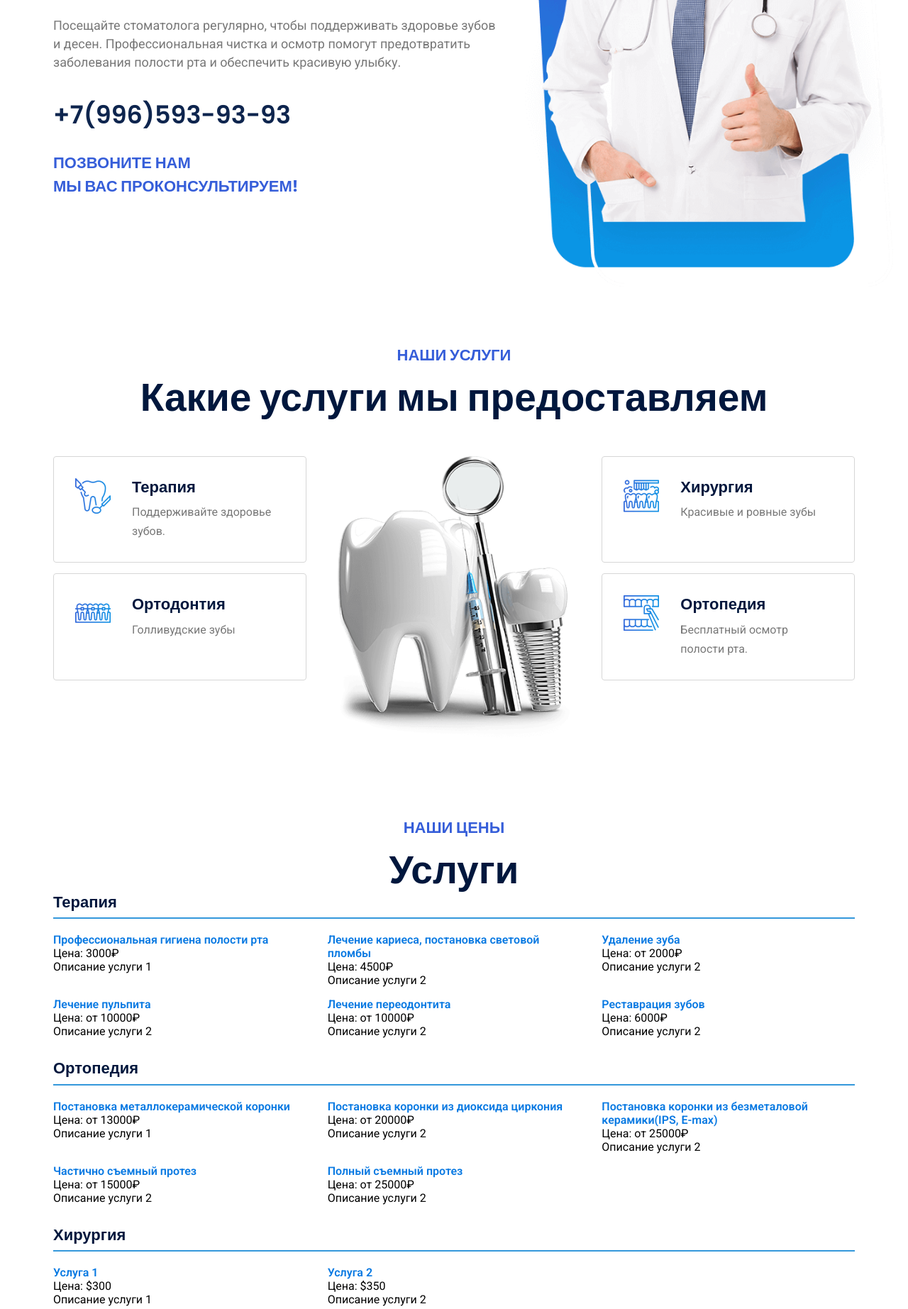
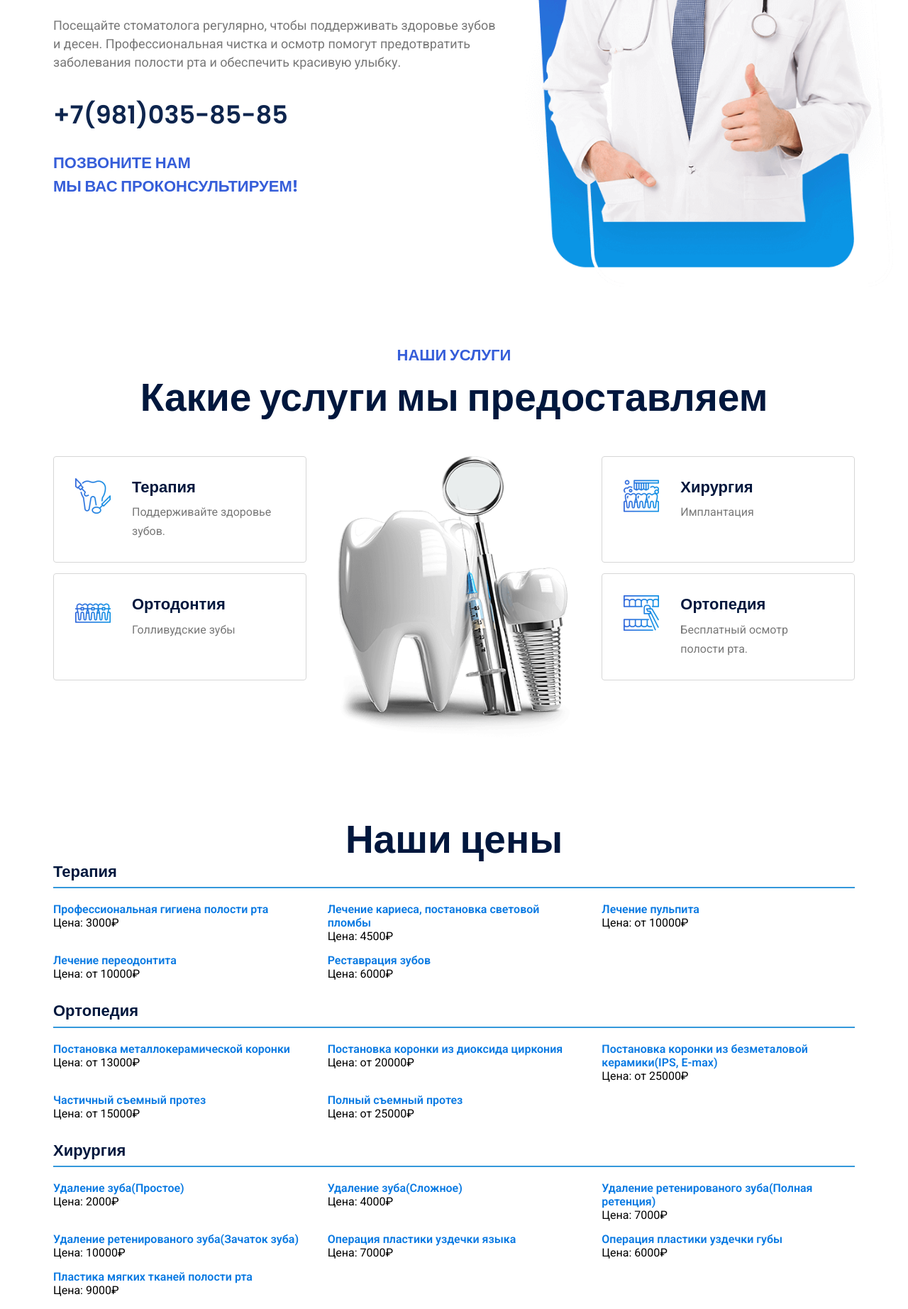
Before and after one commit to BankaiSS/Dent, a Django app: page / in a window 1280 px wide. Shown: the part 543-2388 px from the top of the page at 71% size. Run offline with Django 5.2, Linux system fonts and the light colour scheme; some libraries are stand-ins or nearby versions.

Commit message:
About, price

```diff
--- a/dentist/website/templates/home.html
+++ b/dentist/website/templates/home.html
@@ -76,7 +76,7 @@
               <i class="fab fa-whatsapp"></i>
             </a>
             <li>
-              <a href="https://www.instagram.com/yourprofile/" class="social-link" target="_blank">
+              <a href="https://www.instagram.com/zubnoy_mir_stomatologia/" class="social-link" target="_blank">
                 <i class="fab fa-instagram"></i>
               </a>
             </li>
@@ -164,7 +164,7 @@
               и обеспечить красивую улыбку.
             </p>
 
-            <a href="tel:+7(981)035-85-85" class="phone-number h1 hero-title" style="font-size: 3.5rem;">+7(996)593-93-93</a>
+            <a href="tel:+7(981)035-85-85" class="phone-number h1 hero-title" style="font-size: 3.5rem;">+7(981)035-85-85</a>
             <p class="section-subtitle">Позвоните нам</br> Мы вас проконсультируем!</p>
 
 
@@ -225,7 +225,7 @@
                   <h3 class="h3 card-title">Хирургия</h3>
 
                   <p class="card-text">
-                    Красивые и ровные зубы
+                    Имплантация
                   </p>
                 </div>
 
@@ -291,8 +291,7 @@
 
       <section class="section price" id="price" aria-label="price">
         <div class="container">
-          <p class="section-subtitle text-center">Наши Цены</p>
-          <h2 class="h2 section-title text-center">Услуги</h2>
+          <h2 class="h2 section-title text-center">Наши цены</h2>
           <div class="row">
             <div class="col-md-4">
               <div class="service-category">
@@ -301,32 +300,22 @@
                   <div class="service-price">
                     <h4 class="service-title">Профессиональная гигиена полости рта</h4>
                     <p class="price">Цена: 3000₽</p>
-                    <p class="description">Описание услуги 1</p>
                   </div>
                   <div class="service-price">
                     <h4 class="service-title">Лечение кариеса, постановка световой пломбы</h4>
                     <p class="price">Цена: 4500₽</p>
-                    <p class="description">Описание услуги 2</p>
-                  </div>
-                  <div class="service-price">
-                    <h4 class="service-title">Удаление зуба</h4>
-                    <p class="price">Цена: от 2000₽</p>
-                    <p class="description">Описание услуги 2</p>
                   </div>
                   <div class="service-price">
                     <h4 class="service-title">Лечение пульпита</h4>
                     <p class="price">Цена: от 10000₽</p>
-                    <p class="description">Описание услуги 2</p>
                   </div>
                   <div class="service-price">
                     <h4 class="service-title">Лечение переодонтита</h4>
                     <p class="price">Цена: от 10000₽</p>
-                    <p class="description">Описание услуги 2</p>
                   </div>
                   <div class="service-price">
                     <h4 class="service-title">Реставрация зубов</h4>
                     <p class="price">Цена: 6000₽</p>
-                    <p class="description">Описание услуги 2</p>
                   </div>
                   <!-- Добавьте остальные услуги ортопедии -->
                 </div>
@@ -339,27 +328,22 @@
                   <div class="service-price">
                     <h4 class="service-title">Постановка металлокерамической коронки</h4>
                     <p class="price">Цена: от 13000₽</p>
-                    <p class="description">Описание услуги 1</p>
                   </div>
                   <div class="service-price">
                     <h4 class="service-title">Постановка коронки из диоксида циркония</h4>
                     <p class="price">Цена: от 20000₽</p>
-                    <p class="description">Описание услуги 2</p>
                   </div>
                   <div class="service-price">
                     <h4 class="service-title">Постановка коронки из безметаловой керамики(IPS, E-max)</h4>
                     <p class="price">Цена: от 25000₽</p>
-                    <p class="description">Описание услуги 2</p>
                   </div>
                   <div class="service-price">
-                    <h4 class="service-title">Частично съемный протез</h4>
+                    <h4 class="service-title">Частичный съемный протез</h4>
                     <p class="price">Цена: от 15000₽</p>
-                    <p class="description">Описание услуги 2</p>
                   </div>
                   <div class="service-price">
                     <h4 class="service-title">Полный съемный протез</h4>
                     <p class="price">Цена: от 25000₽</p>
-                    <p class="description">Описание услуги 2</p>
                   </div>
                   <!-- Добавьте остальные услуги хирургии -->
                 </div>
@@ -370,14 +354,31 @@
                 <h3 class="h3 service-header">Хирургия</h3>
                 <div class="service-list">
                   <div class="service-price">
-                    <h4 class="service-title">Услуга 1</h4>
-                    <p class="price">Цена: $300</p>
-                    <p class="description">Описание услуги 1</p>
+                    <h4 class="service-title">Удаление зуба(Простое)</h4>
+                    <p class="price">Цена: 2000₽</p>
                   </div>
                   <div class="service-price">
-                    <h4 class="service-title">Услуга 2</h4>
-                    <p class="price">Цена: $350</p>
-                    <p class="description">Описание услуги 2</p>
+                    <h4 class="service-title">Удаление зуба(Сложное)</h4>
+                    <p class="price">Цена: 4000₽</p>
+                  </div>
+                  <div class="service-price">
+                    <h4 class="service-title">Удаление ретенированого зуба(Полная ретенция)</h4>
+                    <p class="price">Цена: 7000₽</p>
+                  </div><div class="service-price">
+                    <h4 class="service-title">Удаление ретенированого зуба(Зачаток зуба)</h4>
+                    <p class="price">Цена: 10000₽</p>
+                  </div>
+                  <div class="service-price">
+                    <h4 class="service-title">Операция пластики уздечки языка</h4>
+                    <p class="price">Цена: 7000₽</p>
+                  </div>
+                  <div class="service-price">
+                    <h4 class="service-title">Операция пластики уздечки губы</h4>
+                    <p class="price">Цена: 6000₽</p>
+                  </div>
+                  <div class="service-price">
+                    <h4 class="service-title">Пластика мягких тканей полости рта</h4>
+                    <p class="price">Цена: 9000₽</p>
                   </div>
                   <!-- Добавьте остальные услуги терапии -->
                 </div>
@@ -385,21 +386,25 @@
             </div>
             <div class="col-md-4">
               <div class="service-category">
-                <h3 class="h3 service-header">Ортодонтия</h3>
+                <h3 class="h3 service-header">Имплантация</h3>
                 <div class="service-list">
                   <div class="service-price">
-                    <h4 class="service-title">Услуга 1</h4>
-                    <p class="price">Цена: $100</p>
-                    <p class="description">Описание услуги 1</p>
+                    <h4 class="service-title">Установка имплантата</h4>
+                    <p class="price">Цена: 30000₽</p>
                   </div>
                   <div class="service-price">
-                    <h4 class="service-title">Услуга 2</h4>
-                    <p class="price">Цена: $150</p>
-                    <p class="description">Описание услуги 2</p>
+                    <h4 class="service-title">Закрытый синус лифтинг</h4>
+                    <p class="price">Цена: 10000₽</p>
+                  </div>
+                  <div class="service-price">
+                    <h4 class="service-title">Открытый синус лифтинг</h4>
+                    <p class="price">Цена: 25000₽</p>
+                  </div>
+                  <div class="service-price">
+                    <h4 class="service-title">Установка ФДМ</h4>
+                    <p class="price">Цена: 3000₽</p>
                   </div>
                   <!-- Добавьте остальные услуги ортопедии -->
-                </div>
-              </div>
             </div>
           </div>
         </div>
@@ -424,7 +429,7 @@
 
             <p class="section-subtitle">О нас</p>
 
-            <h2 class="h2 section-title">Мы заботимся о ваших зубках!</h2>
+            <h2 class="h2 section-title">Профессионализм и забота в каждой процедуре!</h2>
 
             <p class="section-text section-text-1">
               Наблюдайте, как ваша жизнь наполняется энергией и вдохновением.
@@ -483,7 +488,7 @@
                   <a class="card-title">Головатова Кристина Сергеевна</a>
                 </h3>
 
-                <p class="card-subtitle">Стоматолог-хирург</p>
+                <p class="card-subtitle">Стоматолог-хирург-терапевт</p>
 
 
               </div>
@@ -585,7 +590,7 @@
 
             <h2 class="h2 section-title">Мы открыты и будем рады вас видеть!</h2>
 
-            <a href="#" class="btn">Запись на прием</a>
+            <a href="tel:+7(981)035-85-85" class="btn">Запись на прием</a>
 
           </div>
 
@@ -640,7 +645,7 @@
             </span>
             <span class="span">
               Суббота - Воскресенье:<br>
-              9:00 - 19:00
+              9:00 - 15:00
             </span>
           </div>
 
@@ -776,7 +781,7 @@
               <i class="fab fa-whatsapp"></i>
             </a>
             <li>
-              <a href="https://www.instagram.com/yourprofile/" class="social-link" target="_blank">
+              <a href="https://www.instagram.com/zubnoy_mir_stomatologia/" class="social-link" target="_blank">
                 <i class="fab fa-instagram"></i>
               </a>
             </li>
```
Also changed, not shown: dentist/static/website/js/script.js (line endings or trailing spaces), 4 other files.
